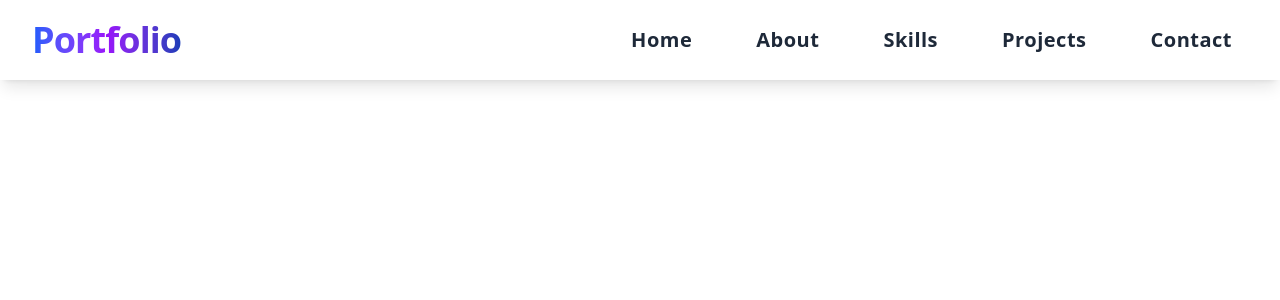
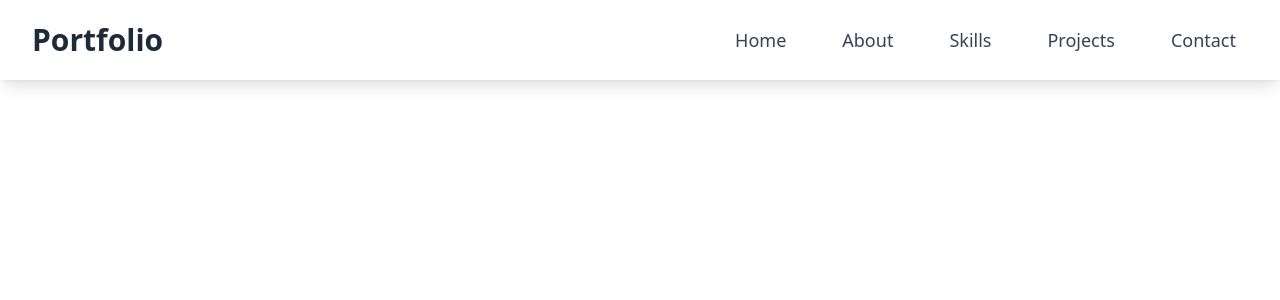
Before and after one commit to KavishkaDulshan/Portfolio, a React (Vite) app: page / in a window 1280 px wide. Shown: the top 300 px of the page. Built offline with nearby package versions, Linux system fonts and the light colour scheme.

Commit message:
changed nav bar font

```diff
--- a/src/assets/components/NavBar.jsx
+++ b/src/assets/components/NavBar.jsx
@@ -28,15 +28,15 @@ const NavBar = () => {
   }, [])
 
   return (
-    <nav className="bg-white shadow-lg fixed w-full top-0 z-50 overflow-hidden">
+    <nav className="bg-white shadow-lg fixed w-full top-0 z-50 overflow-hidden group">
       {/* Spotlight effect */}
-      <div className="absolute inset-0 bg-gradient-radial from-blue-100/30 via-transparent to-transparent opacity-0 hover:opacity-100 transition-opacity duration-500 pointer-events-none spotlight"></div>
+      <div className="absolute inset-0 bg-gradient-radial from-blue-100/30 via-transparent to-transparent opacity-0 group-hover:opacity-100 transition-opacity duration-500 pointer-events-none spotlight"></div>
 
       <div className="max-w-7xl mx-auto px-4 sm:px-6 lg:px-8 relative z-10">
         <div className="flex justify-between items-center h-20">
           {/* Logo/Brand */}
           <div className="flex-shrink-0">
-            <a href="#" className="text-4xl font-black text-transparent bg-gradient-to-r from-blue-600 via-purple-600 to-blue-800 bg-clip-text hover:from-purple-600 hover:via-blue-600 hover:to-purple-800 transition-all duration-500 tracking-tight">
+            <a href="#" className="text-3xl font-bold text-gray-800 hover:text-blue-600 transition duration-300">
               Portfolio
             </a>
           </div>
@@ -44,25 +44,20 @@ const NavBar = () => {
           {/* Desktop Menu */}
           <div className="hidden md:block">
             <div className="ml-10 flex items-baseline space-x-8">
-              <a href="#home" className="relative text-gray-800 px-4 py-2 rounded-lg text-xl font-bold transition-all duration-300 tracking-wide overflow-hidden group">
-                <span className="relative z-10 group-hover:text-white transition-colors duration-500">Home</span>
-                <div className="absolute inset-0 bg-gradient-to-t from-blue-500 to-purple-600 transform translate-y-full group-hover:translate-y-0 transition-transform duration-700 ease-out"></div>
+              <a href="#home" className="text-gray-700 hover:text-blue-600 px-3 py-2 rounded-md text-lg font-medium transition duration-300">
+                Home
               </a>
-              <a href="#about" className="relative text-gray-800 px-4 py-2 rounded-lg text-xl font-bold transition-all duration-300 tracking-wide overflow-hidden group">
-                <span className="relative z-10 group-hover:text-white transition-colors duration-500">About</span>
-                <div className="absolute inset-0 bg-gradient-to-t from-blue-500 to-purple-600 transform translate-y-full group-hover:translate-y-0 transition-transform duration-700 ease-out"></div>
+              <a href="#about" className="text-gray-700 hover:text-blue-600 px-3 py-2 rounded-md text-lg font-medium transition duration-300">
+                About
               </a>
-              <a href="#skills" className="relative text-gray-800 px-4 py-2 rounded-lg text-xl font-bold transition-all duration-300 tracking-wide overflow-hidden group">
-                <span className="relative z-10 group-hover:text-white transition-colors duration-500">Skills</span>
-                <div className="absolute inset-0 bg-gradient-to-t from-blue-500 to-purple-600 transform translate-y-full group-hover:translate-y-0 transition-transform duration-700 ease-out"></div>
+              <a href="#skills" className="text-gray-700 hover:text-blue-600 px-3 py-2 rounded-md text-lg font-medium transition duration-300">
+                Skills
               </a>
-              <a href="#projects" className="relative text-gray-800 px-4 py-2 rounded-lg text-xl font-bold transition-all duration-300 tracking-wide overflow-hidden group">
-                <span className="relative z-10 group-hover:text-white transition-colors duration-500">Projects</span>
-                <div className="absolute inset-0 bg-gradient-to-t from-blue-500 to-purple-600 transform translate-y-full group-hover:translate-y-0 transition-transform duration-700 ease-out"></div>
+              <a href="#projects" className="text-gray-700 hover:text-blue-600 px-3 py-2 rounded-md text-lg font-medium transition duration-300">
+                Projects
               </a>
-              <a href="#contact" className="relative text-gray-800 px-4 py-2 rounded-lg text-xl font-bold transition-all duration-300 tracking-wide overflow-hidden group">
-                <span className="relative z-10 group-hover:text-white transition-colors duration-500">Contact</span>
-                <div className="absolute inset-0 bg-gradient-to-t from-blue-500 to-purple-600 transform translate-y-full group-hover:translate-y-0 transition-transform duration-700 ease-out"></div>
+              <a href="#contact" className="text-gray-700 hover:text-blue-600 px-3 py-2 rounded-md text-lg font-medium transition duration-300">
+                Contact
               </a>
             </div>
           </div>
@@ -71,27 +66,27 @@ const NavBar = () => {
           <div className="md:hidden">
             <button
               onClick={toggleMenu}
-              className="inline-flex items-center justify-center p-3 rounded-lg text-gray-700 hover:text-blue-600 hover:bg-blue-50 focus:outline-none focus:ring-2 focus:ring-inset focus:ring-blue-500 transition-all duration-300 shadow-sm hover:shadow-md"
+              className="inline-flex items-center justify-center p-2 rounded-md text-gray-700 hover:text-blue-600 hover:bg-gray-100 focus:outline-none focus:ring-2 focus:ring-inset focus:ring-blue-500 transition-all duration-300"
             >
               <span className="sr-only">Open main menu</span>
-              <div className="relative w-7 h-7">
+              <div className="relative w-6 h-6">
                 <svg
-                  className={`absolute inset-0 w-7 h-7 transition-all duration-300 ${isMenuOpen ? 'rotate-180 opacity-0' : 'rotate-0 opacity-100'}`}
+                  className={`absolute inset-0 w-6 h-6 transition-all duration-300 ${isMenuOpen ? 'rotate-180 opacity-0' : 'rotate-0 opacity-100'}`}
                   xmlns="http://www.w3.org/2000/svg"
                   fill="none"
                   viewBox="0 0 24 24"
                   stroke="currentColor"
                 >
-                  <path strokeLinecap="round" strokeLinejoin="round" strokeWidth={2.5} d="M4 6h16M4 12h16M4 18h16" />
+                  <path strokeLinecap="round" strokeLinejoin="round" strokeWidth={2} d="M4 6h16M4 12h16M4 18h16" />
                 </svg>
                 <svg
-                  className={`absolute inset-0 w-7 h-7 transition-all duration-300 ${isMenuOpen ? 'rotate-0 opacity-100' : 'rotate-180 opacity-0'}`}
+                  className={`absolute inset-0 w-6 h-6 transition-all duration-300 ${isMenuOpen ? 'rotate-0 opacity-100' : 'rotate-180 opacity-0'}`}
                   xmlns="http://www.w3.org/2000/svg"
                   fill="none"
                   viewBox="0 0 24 24"
                   stroke="currentColor"
                 >
-                  <path strokeLinecap="round" strokeLinejoin="round" strokeWidth={2.5} d="M6 18L18 6M6 6l12 12" />
+                  <path strokeLinecap="round" strokeLinejoin="round" strokeWidth={2} d="M6 18L18 6M6 6l12 12" />
                 </svg>
               </div>
             </button>
@@ -100,47 +95,42 @@ const NavBar = () => {
       </div>
 
       {/* Mobile Menu */}
-      <div className={`md:hidden transition-all duration-500 ease-in-out ${isMenuOpen ? 'max-h-96 opacity-100' : 'max-h-0 opacity-0'} overflow-hidden`}>
-        <div className="px-3 pt-3 pb-4 space-y-2 sm:px-4 bg-gradient-to-b from-white to-gray-50 shadow-xl border-t border-gray-100">
+      <div className={`md:hidden transition-all duration-300 ease-in-out ${isMenuOpen ? 'max-h-96 opacity-100' : 'max-h-0 opacity-0'} overflow-hidden`}>
+        <div className="px-2 pt-2 pb-3 space-y-1 sm:px-3 bg-white shadow-lg">
           <a
             href="#home"
-            className="relative text-gray-800 block px-4 py-3 rounded-lg text-lg font-bold transition-all duration-300 tracking-wide overflow-hidden group"
+            className="text-gray-700 hover:text-blue-600 hover:bg-gray-100 block px-3 py-2 rounded-md text-base font-medium transition duration-300 transform hover:scale-105"
             onClick={toggleMenu}
           >
-            <span className="relative z-10 group-hover:text-white transition-colors duration-500">Home</span>
-            <div className="absolute inset-0 bg-gradient-to-t from-blue-500 to-purple-600 transform translate-y-full group-hover:translate-y-0 transition-transform duration-700 ease-out"></div>
+            Home
           </a>
           <a
             href="#about"
-            className="relative text-gray-800 block px-4 py-3 rounded-lg text-lg font-bold transition-all duration-300 tracking-wide overflow-hidden group"
+            className="text-gray-700 hover:text-blue-600 hover:bg-gray-100 block px-3 py-2 rounded-md text-base font-medium transition duration-300 transform hover:scale-105"
             onClick={toggleMenu}
           >
-            <span className="relative z-10 group-hover:text-white transition-colors duration-500">About</span>
-            <div className="absolute inset-0 bg-gradient-to-t from-blue-500 to-purple-600 transform translate-y-full group-hover:translate-y-0 transition-transform duration-700 ease-out"></div>
+            About
           </a>
           <a
             href="#skills"
-            className="relative text-gray-800 block px-4 py-3 rounded-lg text-lg font-bold transition-all duration-300 tracking-wide overflow-hidden group"
+            className="text-gray-700 hover:text-blue-600 hover:bg-gray-100 block px-3 py-2 rounded-md text-base font-medium transition duration-300 transform hover:scale-105"
             onClick={toggleMenu}
           >
-            <span className="relative z-10 group-hover:text-white transition-colors duration-500">Skills</span>
-            <div className="absolute inset-0 bg-gradient-to-t from-blue-500 to-purple-600 transform translate-y-full group-hover:translate-y-0 transition-transform duration-700 ease-out"></div>
+            Skills
           </a>
           <a
             href="#projects"
-            className="relative text-gray-800 block px-4 py-3 rounded-lg text-lg font-bold transition-all duration-300 tracking-wide overflow-hidden group"
+            className="text-gray-700 hover:text-blue-600 hover:bg-gray-100 block px-3 py-2 rounded-md text-base font-medium transition duration-300 transform hover:scale-105"
             onClick={toggleMenu}
           >
-            <span className="relative z-10 group-hover:text-white transition-colors duration-500">Projects</span>
-            <div className="absolute inset-0 bg-gradient-to-t from-blue-500 to-purple-600 transform translate-y-full group-hover:translate-y-0 transition-transform duration-700 ease-out"></div>
+            Projects
           </a>
           <a
             href="#contact"
-            className="relative text-gray-800 block px-4 py-3 rounded-lg text-lg font-bold transition-all duration-300 tracking-wide overflow-hidden group"
+            className="text-gray-700 hover:text-blue-600 hover:bg-gray-100 block px-3 py-2 rounded-md text-base font-medium transition duration-300 transform hover:scale-105"
             onClick={toggleMenu}
           >
-            <span className="relative z-10 group-hover:text-white transition-colors duration-500">Contact</span>
-            <div className="absolute inset-0 bg-gradient-to-t from-blue-500 to-purple-600 transform translate-y-full group-hover:translate-y-0 transition-transform duration-700 ease-out"></div>
+            Contact
           </a>
         </div>
       </div>
```
